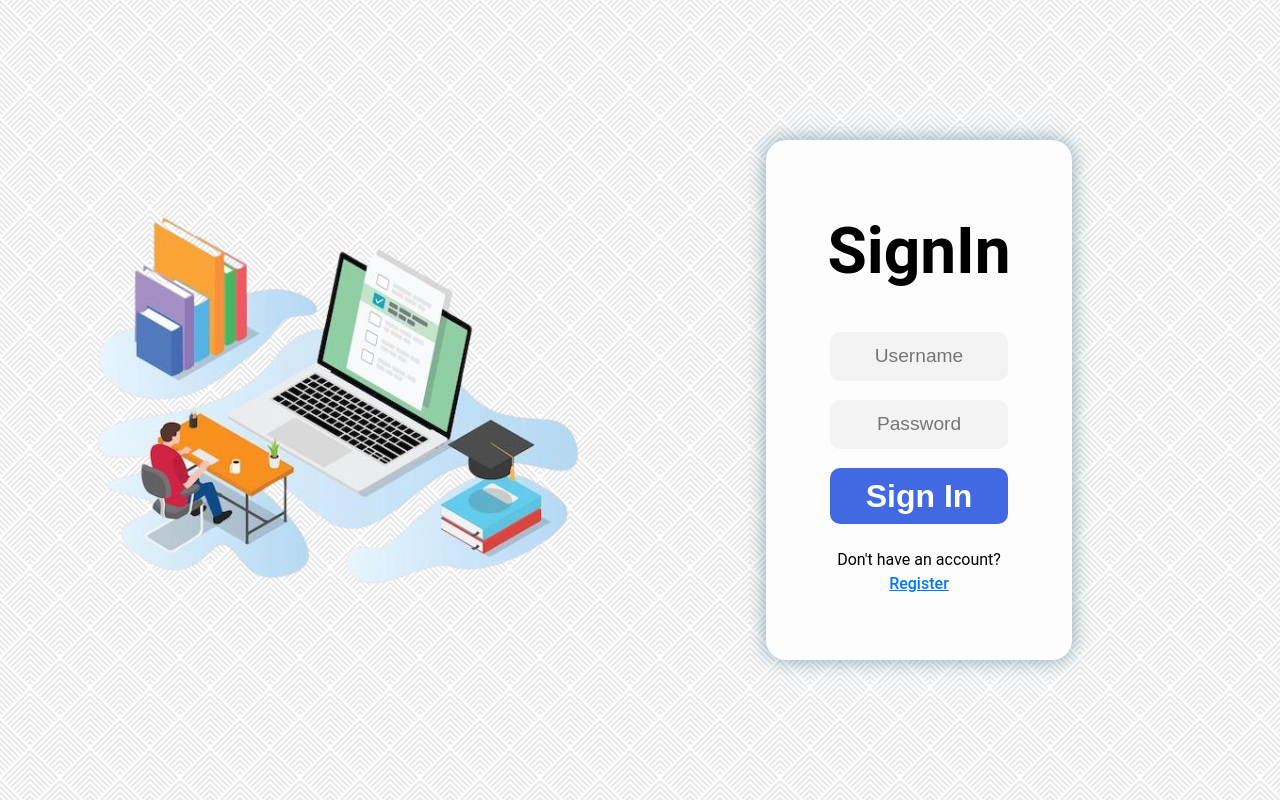
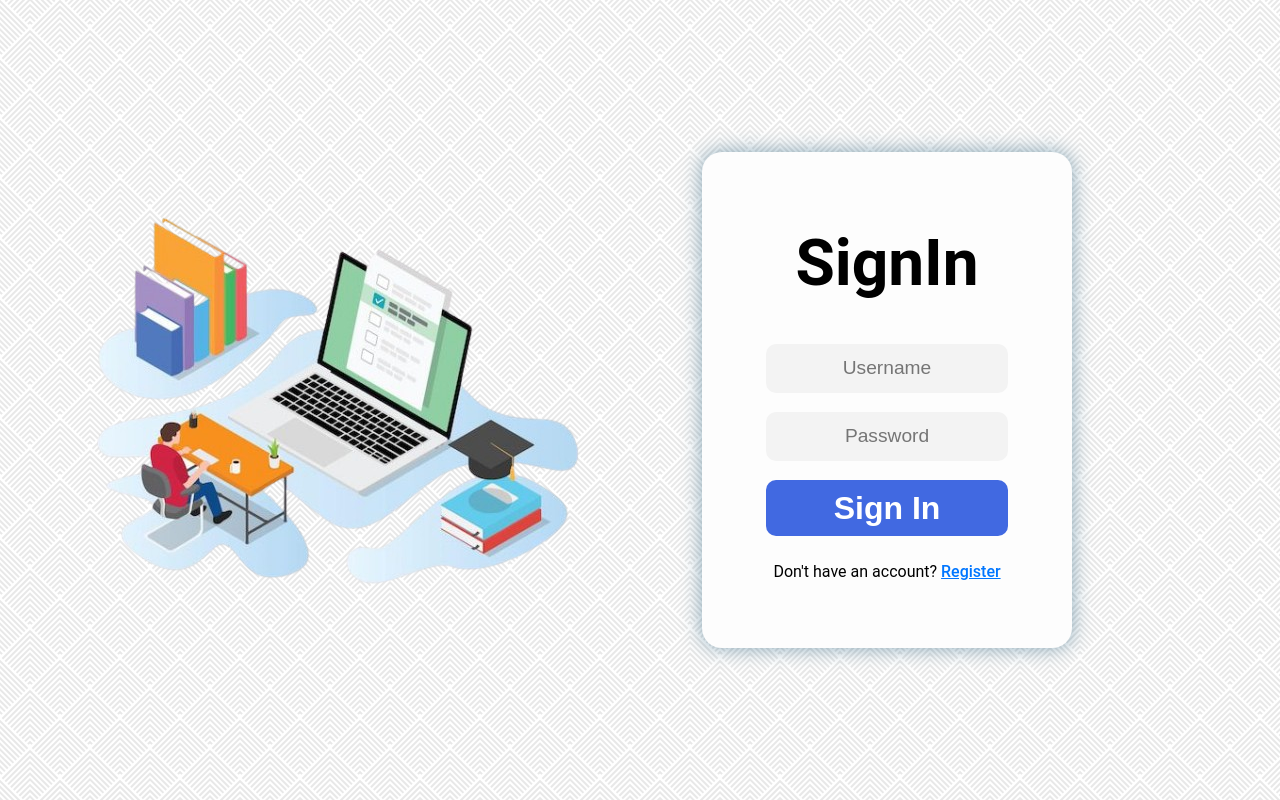
Before and after one commit to avi212003/-Online-Exam-Monitoring-System, a React (Vite) app in the folder Online-Exam-Monitoring-System/: page / in a window 1280 px wide. Built offline with nearby package versions, Linux system fonts and the light colour scheme.

Commit message:
Update Signin.css
Design correction

```diff
--- a/Online-Exam-Monitoring-System/src/pages/Signin.css
+++ b/Online-Exam-Monitoring-System/src/pages/Signin.css
@@ -46,13 +46,13 @@
 }
 
 .card {
-  width: 50%;
+  width: 60%;
   height: 50%;
   background-color: #FDFDFD;
   /* background-color: rgba(142, 192, 250, 1); */
   border-radius: 20px;
   box-shadow: 0px 0px 20px rgba(26, 88, 119, 0.5);
-  margin-left: 9rem;
+  margin-left: 5rem;
   margin-right: 11rem;
 }
 
```
